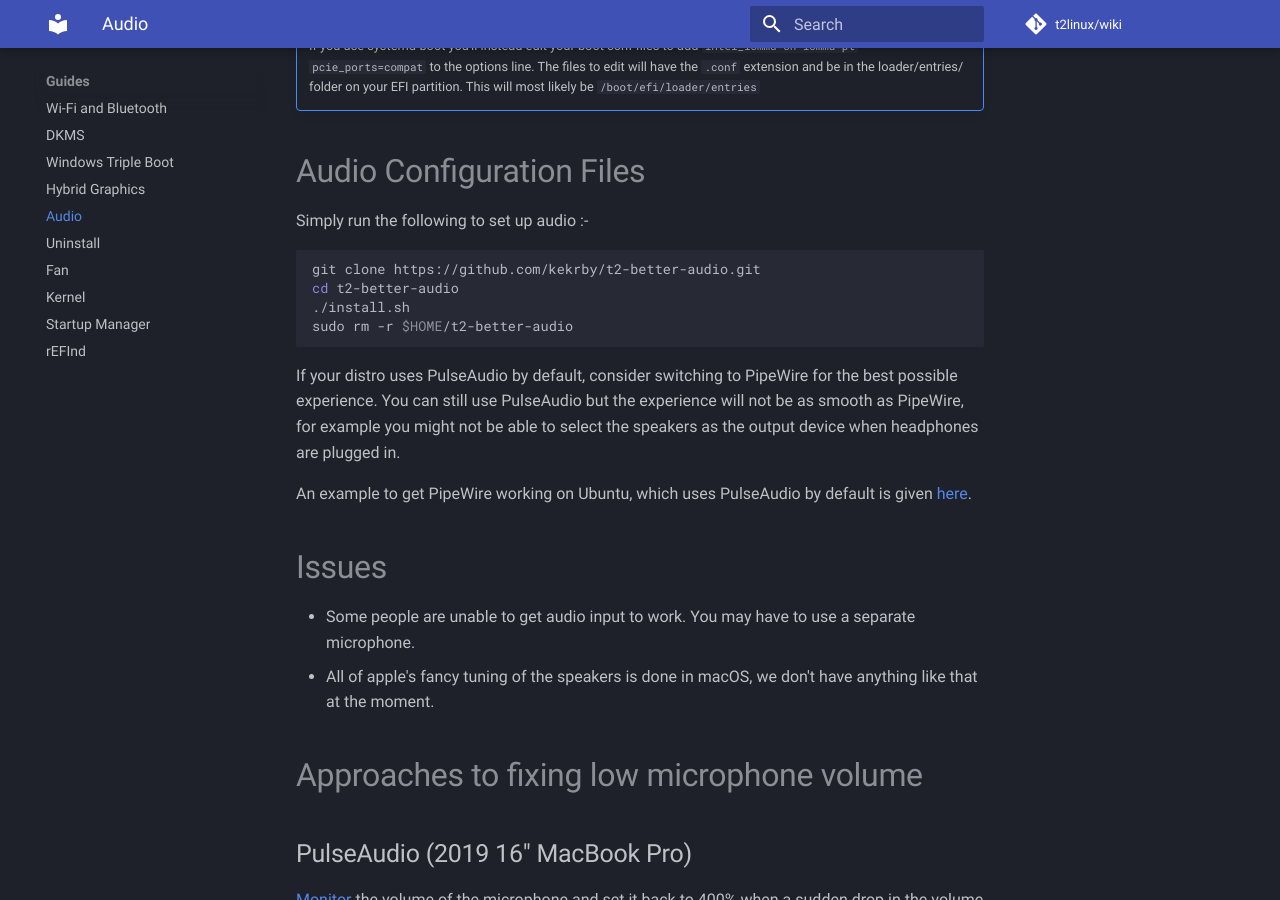
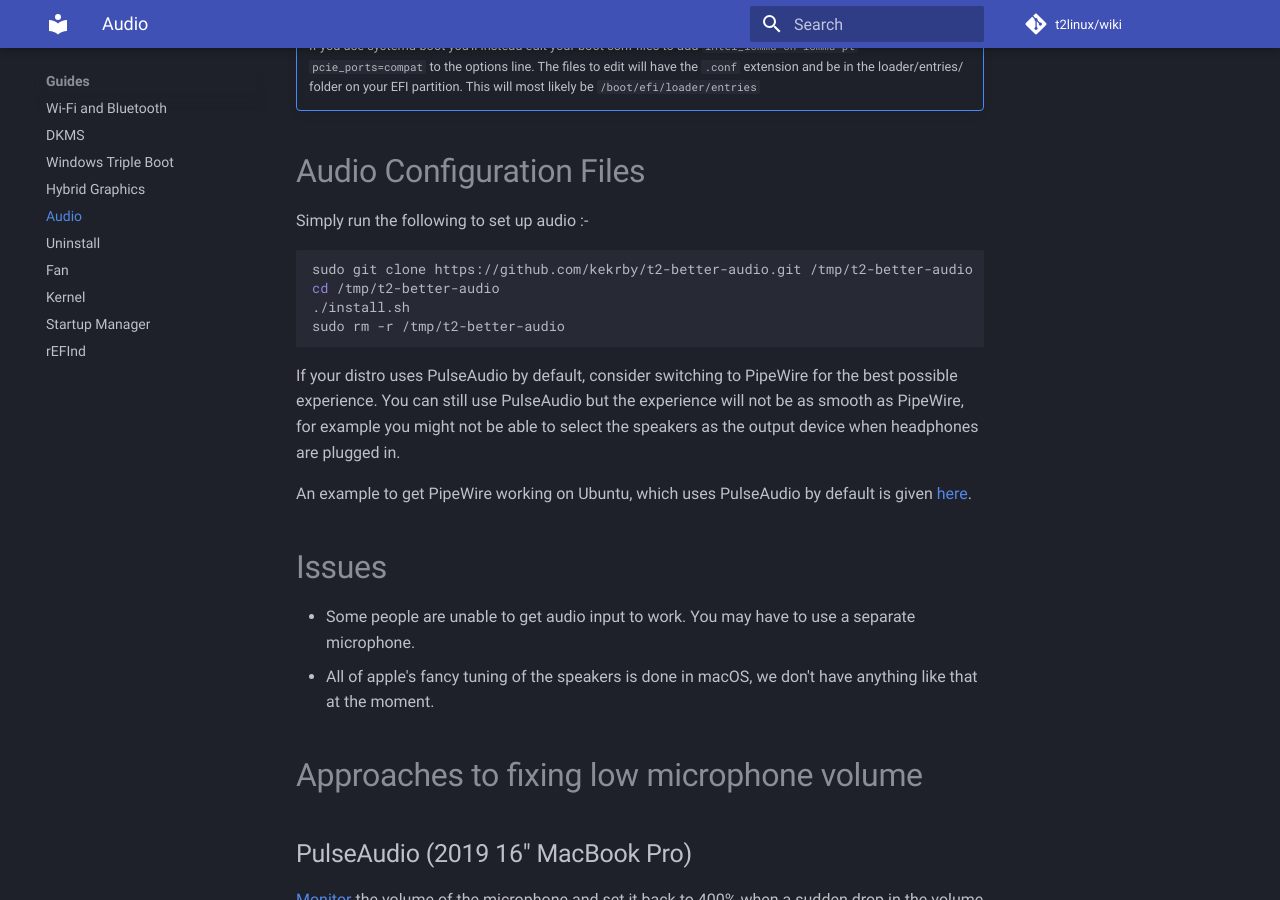
Before and after one commit to t2linux/wiki, an MkDocs documentation site: the page built from docs/guides/audio-config.md, in a window 1280 px wide and 900 px high, scrolled down 996 px. Built offline with MkDocs 1.6.1 and Material for MkDocs 9.7.7, drawn with Linux system fonts in a browser that asks for light colours; comment, search, counter and statistics services are not loaded.

Commit message:
Use /tmp for cloning the repo

````diff
--- a/docs/guides/audio-config.md
+++ b/docs/guides/audio-config.md
@@ -25,10 +25,10 @@ If not present, you'll have to update your bootup kernel params:
 Simply run the following to set up audio :-
 
 ```bash
-git clone https://github.com/kekrby/t2-better-audio.git
-cd t2-better-audio
+sudo git clone https://github.com/kekrby/t2-better-audio.git /tmp/t2-better-audio
+cd /tmp/t2-better-audio
 ./install.sh
-sudo rm -r $HOME/t2-better-audio
+sudo rm -r /tmp/t2-better-audio
 ```
 
 If your distro uses PulseAudio by default, consider switching to PipeWire for the best possible experience. You can still use PulseAudio but the experience will not be as smooth as PipeWire, for example you might not be able to select the speakers as the output device when headphones are plugged in.
````
